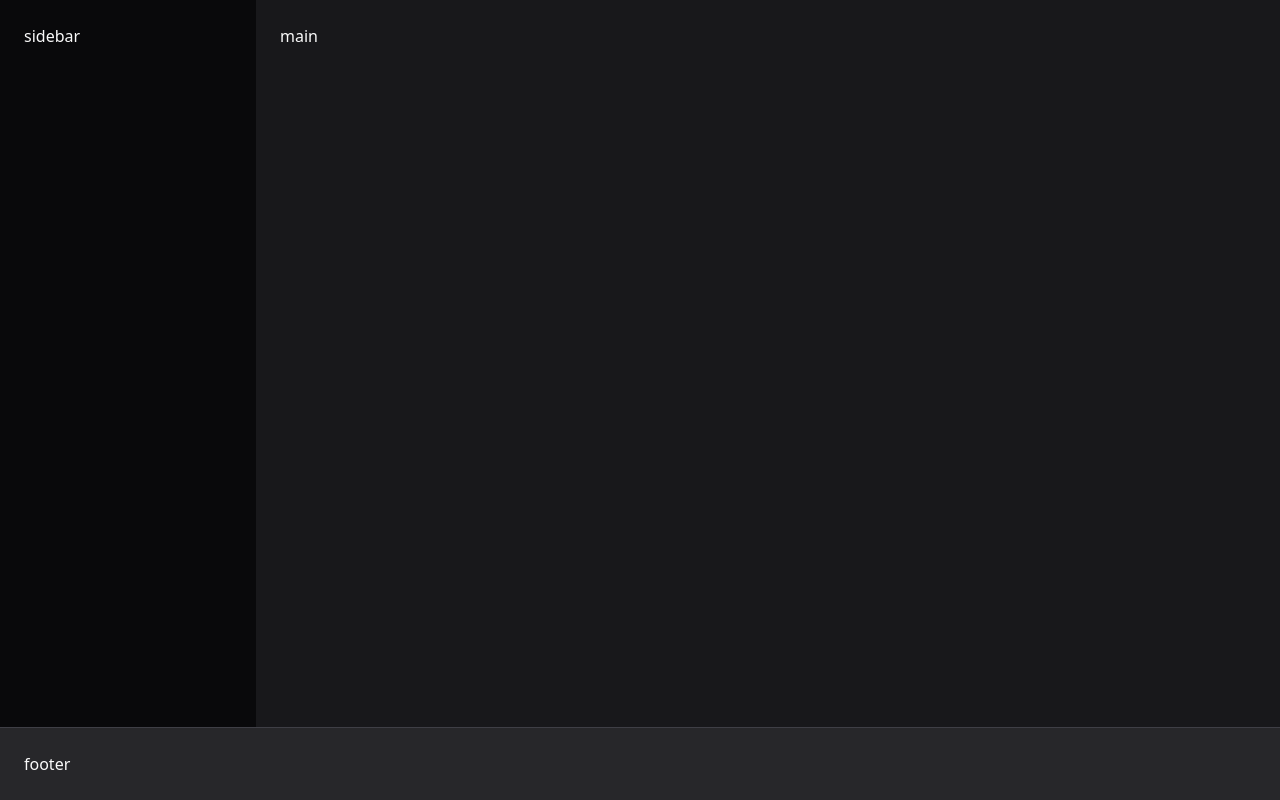
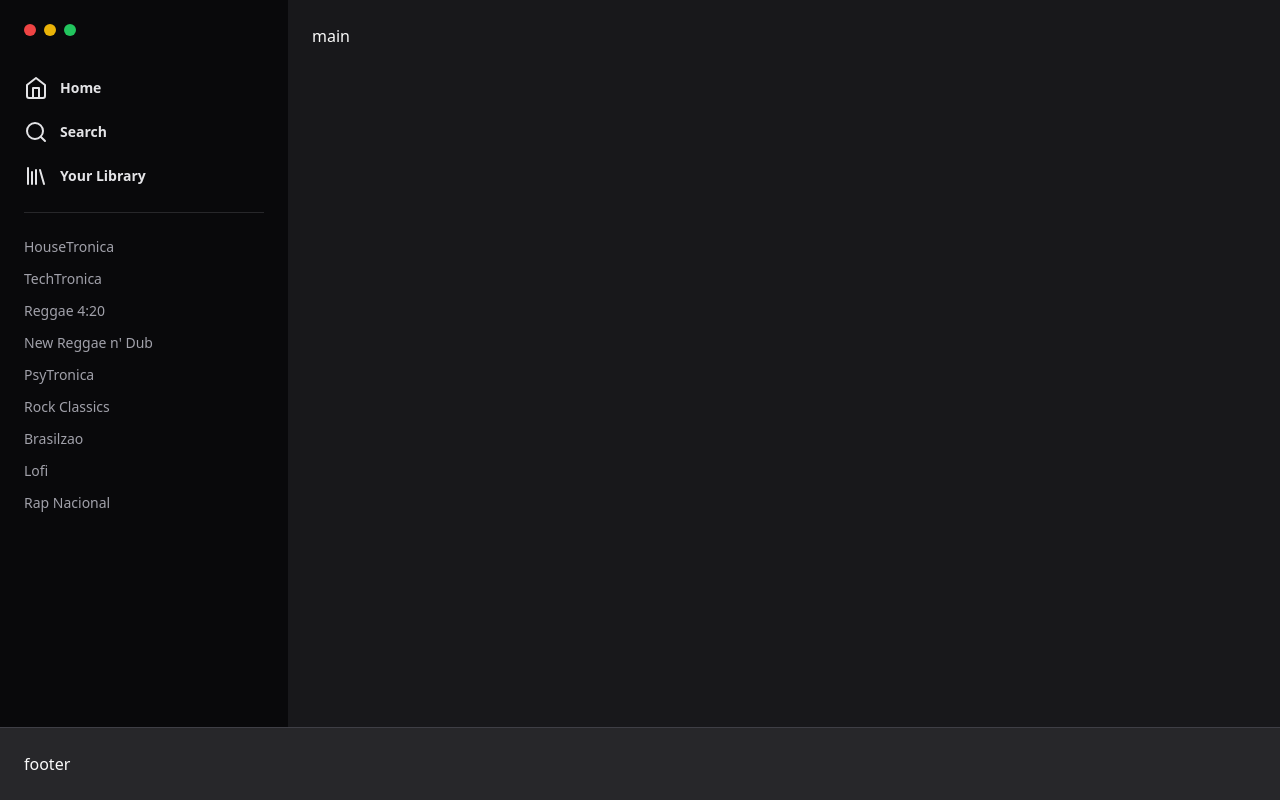
Before and after one commit to Daniel-Thielmann/CSS-Tailwind, a Next.js app in the folder Projeto Spotify/tailwind-spotify/: page / in a window 1280 px wide. Built offline with nearby package versions, Linux system fonts and the light colour scheme.

Commit message:
sidebar finalizada

```diff
--- a/Projeto Spotify/tailwind-spotify/src/app/page.tsx
+++ b/Projeto Spotify/tailwind-spotify/src/app/page.tsx
@@ -1,9 +1,40 @@
+import {Home as HomeIcon, Search, Library} from 'lucide-react'
+
 export default function Home() {
   return (
     <div className="h-screen flex flex-col">
       <div className="flex flex-1">
-        <aside className="w-64 bg-zinc-950 p-6">
-          sidebar
+        <aside className="w-72 bg-zinc-950 p-6">
+          <div className='flex items-center gap-2'>
+              <div className='w-3 h-3 bg-red-500 rounded-full' />
+              <div className='w-3 h-3 bg-yellow-500 rounded-full' />
+              <div className='w-3 h-3 bg-green-500 rounded-full' />
+          </div>
+          <nav className='space-y-5 mt-10'>
+            <a href="" className='flex items-center gap-3 text-sm font-semibold text-zinc-200'>
+              <HomeIcon />
+              Home
+            </a>
+            <a href="" className='flex items-center gap-3 text-sm font-semibold text-zinc-200'>
+              <Search />
+              Search
+            </a>
+            <a href="" className='flex items-center gap-3 text-sm font-semibold text-zinc-200'>
+              <Library />
+              Your Library
+            </a>
+          </nav>
+          <nav className='mt-6 pt-6 border-t border-zinc-800 flex flex-col gap-3'>
+            <a href='' className='text-sm text-zinc-400 hover:text-zinc-100'>HouseTronica </a>
+            <a href='' className='text-sm text-zinc-400 hover:text-zinc-100'>TechTronica </a>
+            <a href='' className='text-sm text-zinc-400 hover:text-zinc-100'>Reggae 4:20 </a>
+            <a href='' className='text-sm text-zinc-400 hover:text-zinc-100'>New Reggae n' Dub</a>
+            <a href='' className='text-sm text-zinc-400 hover:text-zinc-100'>PsyTronica </a>
+            <a href='' className='text-sm text-zinc-400 hover:text-zinc-100'>Rock Classics </a>
+            <a href='' className='text-sm text-zinc-400 hover:text-zinc-100'>Brasilzao </a>
+            <a href='' className='text-sm text-zinc-400 hover:text-zinc-100'>Lofi </a>
+            <a href='' className='text-sm text-zinc-400 hover:text-zinc-100'>Rap Nacional </a>
+          </nav>
         </aside>
         <main className="flex-1 p-6">
           main
```
Also changed, not shown: Projeto Spotify/tailwind-spotify/package.json (+6 -5 lines), 1 other file (tests, documents, lock files or other folders).
